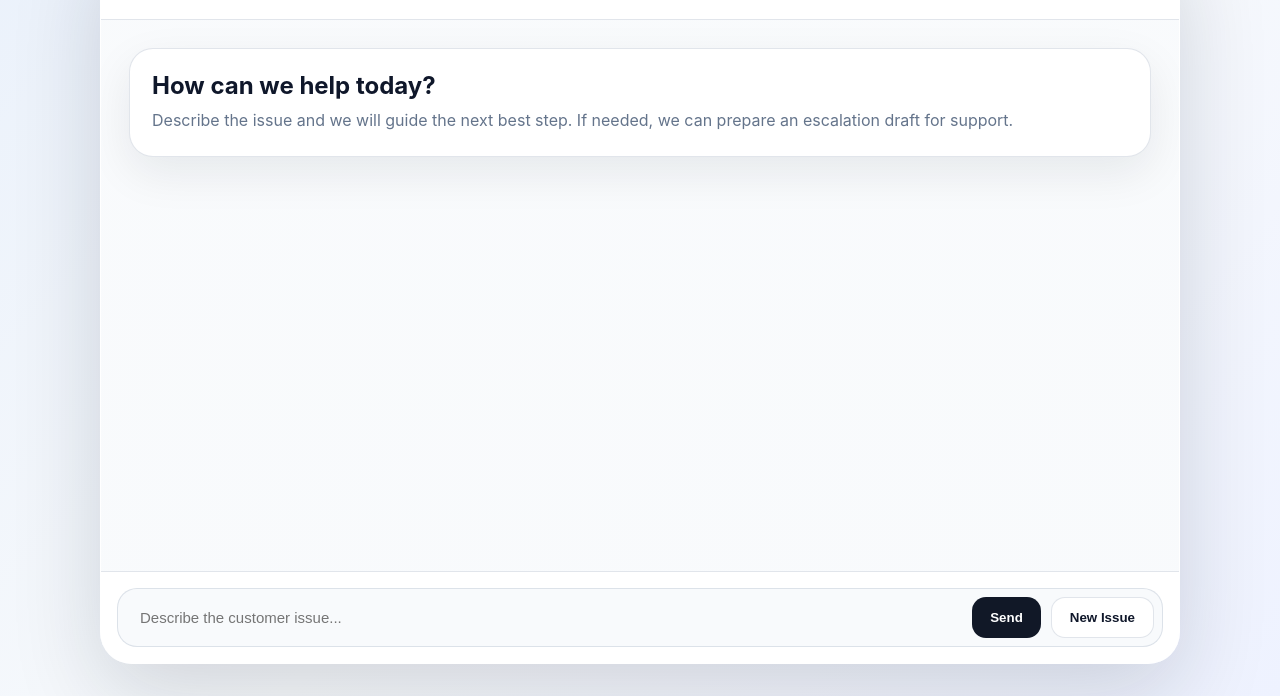
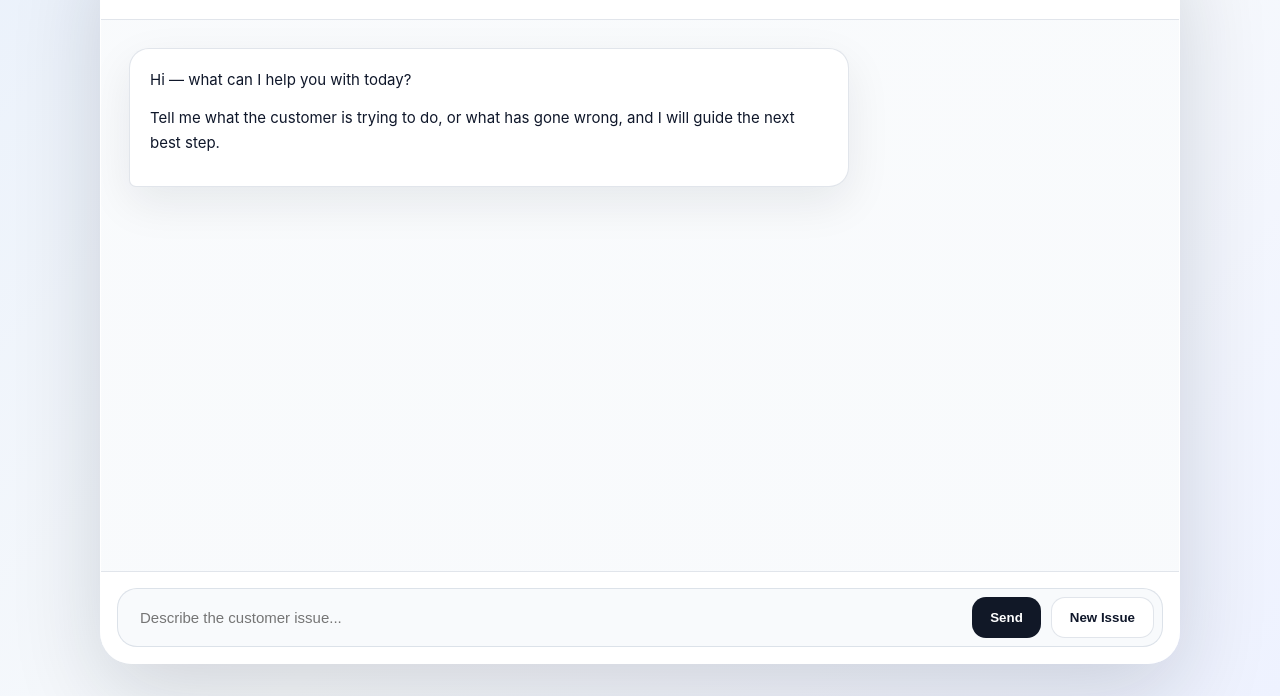
Before and after one commit to Ciaranj05/BRS-Support-Agent, a website: page public/index.html in a window 1280 px wide. Shown: the part 104-800 px from the top of the page. Drawn offline with Linux system fonts and the light colour scheme.

Commit message:
Make opening prompt a chat bubble

```diff
--- a/public/index.html
+++ b/public/index.html
@@ -17,9 +17,6 @@
     .status { display:inline-flex; align-items:center; gap:8px; background:#f0fdf4; border:1px solid #bbf7d0; color:#166534; padding:9px 13px; border-radius:999px; font-size:12px; font-weight:800; }
     .dot { width:8px; height:8px; border-radius:999px; background:#16a34a; box-shadow:0 0 0 5px rgba(22,163,74,.12); }
     .chat { flex:1; overflow:auto; padding:28px; background:linear-gradient(rgba(248,250,252,.88),rgba(248,250,252,.94)); }
-    .welcome-card { background:white; border:1px solid rgba(148,163,184,.28); border-radius:24px; padding:22px; margin-bottom:26px; box-shadow:0 16px 45px rgba(15,23,42,.08); }
-    .welcome-card h2 { margin:0 0 8px; }
-    .welcome-card p { margin:0; color:#64748b; line-height:1.6; }
     .msg-row { display:flex; margin-bottom:18px; }
     .user-row { justify-content:flex-end; }
     .bot-row { justify-content:flex-start; }
@@ -76,7 +73,7 @@ let isSending=false, typingRow=null, activeOptionRow=null, activeResolutionRow=n
 function esc(t){return String(t||'').replaceAll('&','&amp;').replaceAll('<','&lt;').replaceAll('>','&gt;').replaceAll('"','&quot;').replaceAll("'",'&#039;')}
 function renderInlineMarkdown(t){let safe=esc(t);const links=[];safe=safe.replace(/Source:\s*\[([^\]\n]+)\]\((https?:\/\/[^\s)]+)\)/g,(m,label,url)=>{const i=links.push('<div class="source-link"><a href="'+url+'" target="_blank" rel="noopener noreferrer">'+label+'</a></div>')-1;return '__BRS_LINK_'+i+'__'});safe=safe.replace(/\[([^\]\n]+)\]\((https?:\/\/[^\s)]+)\)/g,(m,label,url)=>{const i=links.push('<a href="'+url+'" target="_blank" rel="noopener noreferrer">'+label+'</a>')-1;return '__BRS_LINK_'+i+'__'});safe=safe.replace(/\b(https?:\/\/[^\s<]+)\b/g,(url)=>{const i=links.push('<a href="'+url+'" target="_blank" rel="noopener noreferrer">'+url+'</a>')-1;return '__BRS_LINK_'+i+'__'});safe=safe.replace(/\*\*(.*?)\*\*/g,'<strong>$1</strong>');return safe.replace(/__BRS_LINK_(\d+)__/g,(m,i)=>links[Number(i)]||m)}
 function formatBotMessage(text){const lines=String(text||'').split('\n');let html='',ol=false,ul=false;function close(){if(ol){html+='</ol>';ol=false}if(ul){html+='</ul>';ul=false}}for(const line of lines){const x=line.trim();if(!x)continue;if(/^\d+\.\s+/.test(x)){if(ul){html+='</ul>';ul=false}if(!ol){html+='<ol>';ol=true}html+='<li>'+renderInlineMarkdown(x.replace(/^\d+\.\s+/,''))+'</li>';continue}if(/^[-•]\s+/.test(x)){if(ol){html+='</ol>';ol=false}if(!ul){html+='<ul>';ul=true}html+='<li>'+renderInlineMarkdown(x.replace(/^[-•]\s+/,''))+'</li>';continue}close();html+='<p>'+renderInlineMarkdown(x)+'</p>'}close();return html||'<p>'+renderInlineMarkdown(text||'')+'</p>'}
-function addWelcome(){const chat=document.getElementById('chat');const card=document.createElement('div');card.className='welcome-card';card.innerHTML='<h2>How can we help today?</h2><p>Describe the issue and we will guide the next best step. If needed, we can prepare an escalation draft for support.</p>';chat.appendChild(card)}
+function addWelcome(){addMessage('Hi — what can I help you with today?\n\nTell me what the customer is trying to do, or what has gone wrong, and I will guide the next best step.','bot',[])}
 function disableRows(){if(activeResolutionRow)activeResolutionRow.querySelectorAll('button').forEach(b=>b.disabled=true);if(activeOptionRow)activeOptionRow.querySelectorAll('button').forEach(b=>b.disabled=true);if(activeRatingRow)activeRatingRow.querySelectorAll('button').forEach(b=>b.disabled=true)}
 function addSystemDivider(text){const chat=document.getElementById('chat');const row=document.createElement('div');row.className='msg-row system-row';row.innerHTML='<div class="session-divider">'+esc(text)+'</div>';chat.appendChild(row);chat.scrollTop=chat.scrollHeight}
 function addResolutionPrompt(){if(activeResolutionRow)activeResolutionRow.remove();const chat=document.getElementById('chat');const row=document.createElement('div');row.className='msg-row bot-row';row.innerHTML='<div class="msg-wrap"><div class="resolution-card"><div class="resolution-title">Did this answer the question?</div><div class="resolution-text">Mark it solved or escalate if further support is needed.</div><div class="resolution-actions"><button class="solved-btn" onclick="showRatingPrompt()">✓ Solved</button><button class="escalate-btn" onclick="escalateSession()">Escalate</button></div></div></div>';chat.appendChild(row);activeResolutionRow=row;chat.scrollTop=chat.scrollHeight}
```
